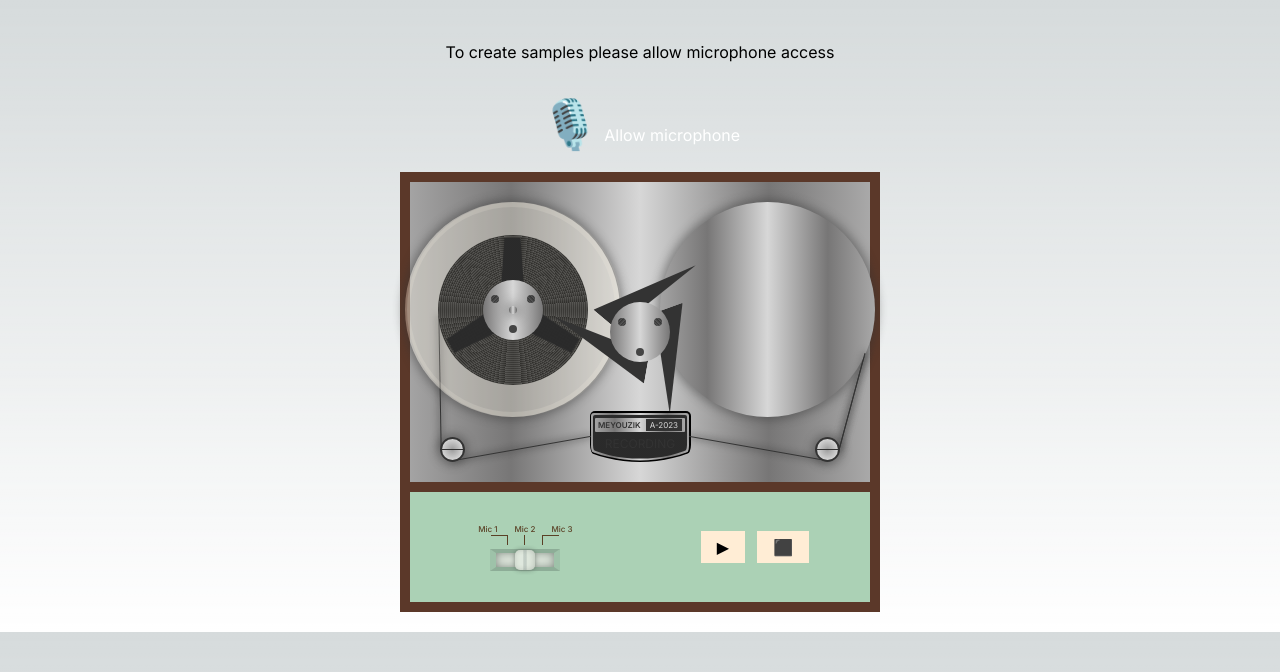
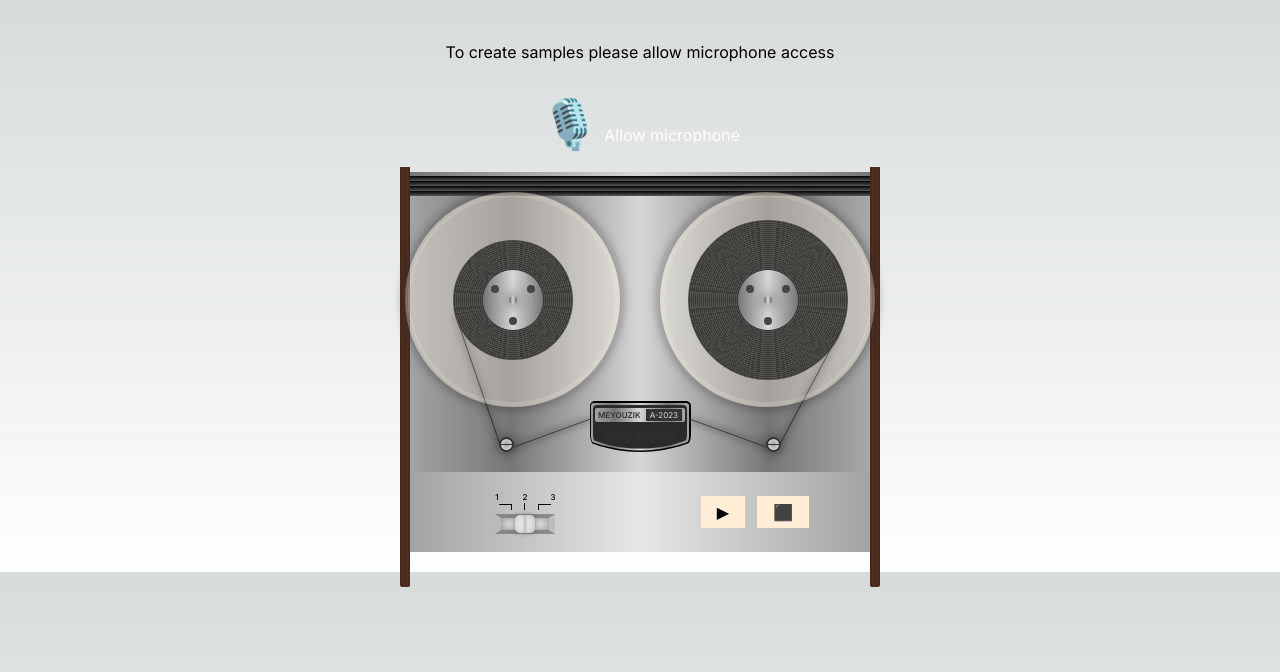
Before and after one commit to jstnlawson/meyouzik, a Next.js app: page / in a window 1280 px wide. Shown: the top 672 px of the page. Built offline with nearby package versions, Linux system fonts and the light colour scheme.

Commit message:
added new button panel

```diff
--- a/src/app/components/InputUi/InputUi.css
+++ b/src/app/components/InputUi/InputUi.css
@@ -1,18 +1,17 @@
 .input-ui__container {
-    border-left: 10px solid #5b3829;
-    border-right: 10px solid #5b3829;
-    border-bottom: 10px solid #5b3829;
+    background-image: linear-gradient(to right, #a2a2a2 0%, #e7e7e7 50%, #a2a2a2 100%); ;
+
 }
 
 .slider {
     -webkit-appearance: none;
-    width: 70px;
-    height: 22px;
+    width: 60px;
+    height: 20px;
     /* border-radius: 5px;   */
-    border-top: 4px solid #819e8a;
-    border-bottom: 4px solid #819e8a;
-    border-left: 6px solid #99bca4;
-    border-right: 6px solid #99bca4;
+    border-top: 4px solid rgba(0, 0, 0, 0.517);
+    border-bottom: 4px solid rgba(0, 0, 0, 0.517);
+    border-left: 6px solid rgba(0, 0, 0, 0.201);
+    border-right: 6px solid rgba(0, 0, 0, 0.201);
     background: #e9e6e3;
     outline: none;
     opacity: 0.7;
@@ -27,7 +26,7 @@
     -webkit-appearance: none;
     appearance: none;
     width: 20px;
-    height: 20px;
+    height: 18px;
     border-radius: 5px;
     /* background: #b3b3b3; */
     cursor: grab;
@@ -49,46 +48,46 @@
     /* align-items: end; */
     /* border: 1px solid #354237; */
     height: fit-content;
-    width: 37px;
+    width: 28px;
     text-align: center;
     font-size: .5rem;
     font-weight: 500;
-    color: #5a4025;
+    color: black;
 }
 
 .bracket-div__container { align-items: end; }
 
-.bracket-div__container div { width: 17px;}
+.bracket-div__container div { width: 13px;}
 
 .bracket-div__one {
-    height: 10px;
+    height: 6px;
 
-    border-top: 1px solid #5a4025;
-    border-right: 1px solid #5a4025;
+    border-top: 1px solid black;
+    border-right: 1px solid black;
     border-bottom: none;
     border-left: none;
 }
 
 .bracket-div__two {
-    height: 10px;
-    width: 21px;
+    height: 7px;
+    /* width: 22px; */
     border-top: none;
-    border-right: 0.5px solid #5a4025;
+    border-right: 0.5px solid black;
     border-bottom: none;
     border-left: none;
 }
 
 .bracket-div__three {
-    height: 10px;
-    width:19px;
+    height: 7px;
+    /* width:17px; */
     border: none;
 }
 
 .bracket-div__four {
-    height: 10px;
+    height: 6px;
 
-    border-top: 1px solid #5a4025;
+    border-top: 1px solid black;
     border-right: none;
     border-bottom: none;
-    border-left: 1px solid #5a4025;
+    border-left: 1px solid black;
 }
--- a/src/app/components/InputUi/InputUi.jsx
+++ b/src/app/components/InputUi/InputUi.jsx
@@ -29,11 +29,11 @@ const InputUi = () => {
 
     return (
         <div className='flex input-ui__container'>
-        <div className='bg-[#abd1b5] flex flex-col justify-center items-center px-4 py-1 w-[230px] h-[110px]'>
+        <div className='flex flex-col justify-center items-center px-4 py-1 w-[230px] h-[80px]'>
             <div className='flex input-label__container'>
-                <div className='input-label__one'>Mic 1</div>
-                <div className='input-label__two'>Mic 2</div>
-                <div className='input-label__three'>Mic 3</div>
+                <div className='input-label__one'>1</div>
+                <div className='input-label__two'>2</div>
+                <div className='input-label__three'>3</div>
             </div>
             <div className='mb-1 flex justify-bottom bracket-div__container'>
                 <div className='bracket-div__one'></div>
@@ -51,7 +51,7 @@ const InputUi = () => {
             />
             {/* <p>Position: {position}</p> */}
         </div>
-        <div className='flex justify-center items-center w-[230px] h-[110px] bg-[#abd1b5] gap-3'>
+        <div className='flex justify-center items-center w-[230px] h-[80px] gap-3'>
             <button className='text-black px-4 py-1 bg-orange-100'>▶</button>
             <button className='text-black px-4 py-1 bg-orange-100'>⬛️</button>
         </div>
--- a/src/app/components/RecordingUi/RecordingUi.css
+++ b/src/app/components/RecordingUi/RecordingUi.css
@@ -7,9 +7,8 @@
 .tape-player {
     background-color: #d7d7d7;
     background-image: linear-gradient(to right, #d7d7d7 -25%, #777676 22%, #d7d7d7 50%, #777676 78%, #d7d7d7 120%);
-    width: 480px;
-    height: 320px;
-    border: 10px solid #5b3829;
+    width: 460px;
+    height: 300px;
     position: relative;
     transition: ease all 0.1s;
     cursor: pointer;
@@ -17,6 +16,35 @@
     z-index: 0;
 }
 
+.tape-player:before, .tape-player:after {
+    content: '';
+    position: absolute;
+    top: -5px;
+    bottom: 0;
+    width: 10px;
+    height: 420px;
+    border-radius: 0 0 2px 2px;
+    background: repeating-linear-gradient(to right, rgb(85, 49, 36) 0px, rgb(65, 36, 24) 1px, rgb(75, 42, 30) 2px, rgb(82, 42, 29) 3px, rgb(74, 47, 38) 4px);
+    z-index: -5;
+}
+
+.tape-player:before { left: -10px ;}
+
+.tape-player:after { right: -10px; }
+
+.top {
+    width: 100%;
+    height: 4px;
+    background-image: linear-gradient(to right, #777676 0%, #d7d7d7 50%, #777676 100%); ;
+}
+
+.vents {
+    width: 100%;
+    height: 20px;
+    background-color: #333;
+    background: repeating-linear-gradient(to bottom,
+            #000000 0px, #595858 5px);
+}
 
 /*----------------------------------------------------------------------------------
     Tape Reader
@@ -69,7 +97,7 @@
     flex-direction: column;
     height: 44px;
     width: 94px;
-    border-radius: 2px;
+    border-radius: 4px;
     background-color: #333;
     background: repeating-linear-gradient(to bottom,
             #333 1px, #222 2px);
@@ -92,7 +120,7 @@
     padding: 1px 0;
     font-size: 8px;
     text-transform: capitalize;
-    border-radius: 1px;
+    border-radius: 2px;
     background: linear-gradient(to right, #d7d7d7 -25%, #777676 22%, #d7d7d7 50%, #777676 78%, #d7d7d7 120%);
 }
 
@@ -114,18 +142,39 @@
     color: #333;
 }
 
+.glow-red__text {
+    color: red;
+    text-shadow: 0 0 5px red;
+    transition: ease all 0.3s;
+}
+
+.glow-red {
+    color: red;
+    box-shadow: 0 0 10px red;
+}
+
+.tape-reader__display {
+    color: #333;
+}
+
+.tape-player.playing .tape-reader__display {
+    color: red;
+    background-color: #333;
+    text-shadow: 0 0 5px red;
+    transition: all 0.3s cubic-bezier(0.8, 1, 0.3, 0);
+}
+
 /*----------------------------------------------------------------------------------
     Small Reels
 ----------------------------------------------------------------------------------*/
 
-.tape-player .small-reel {
-    width: 25px;
-    height: 25px;
+.small-reel, .small-reel__two {
+    width: 15px;
+    height: 15px;
     background: white;
     background: radial-gradient(circle at 50%, #9a9a9a 0%, #acacac 20%, #bcbcbc 40%, #cccccc 60%, #dcdcdc 80%, #ececec 100%);
     position: absolute;
     bottom: 20px;
-    left: 30px;
     border-radius: 50%;
     box-shadow: 0 0 10px 3px #33333370;
     animation: rotating 2s linear infinite;
@@ -133,24 +182,13 @@
     border: 2px solid transparent;
 }
 
-.tape-player .small-reel__two {
-    width: 25px;
-    height: 25px;
-    background: white;
-    background: radial-gradient(circle at 50%, #9a9a9a 0%, #acacac 20%, #bcbcbc 40%, #cccccc 60%, #dcdcdc 80%, #ececec 100%);
-    position: absolute;
-    bottom: 20px;
-    right: 30px;
-    border-radius: 50%;
-    box-shadow: 0 0 10px 3px #33333370;
-    animation: rotating 2s linear infinite;
-    animation-play-state: paused;
-    border: 2px solid transparent;
-}
+.small-reel { left: 89px; }
+
+.small-reel__two { right: 89px; }
 
 .tape-player .circle {
     position: absolute;
-    width: 25px;
+    width: 15px;
     height: 1px;
     background: #333;
     left: calc(-2px);
@@ -162,46 +200,47 @@
 ----------------------------------------------------------------------------------*/
 
 
-.tape-player .tape-left,
+.tape-left,
 .tape-left__bottom,
 .tape-right,
 .tape-right__bottom {
     position: absolute;
     background: #333;
     box-shadow: 0 0 7px 1px #3333339b;
-}
-
-.tape-player .tape-left {
-    bottom: 100px;
-    left: -36px;
-    width: 132px;
-    height: 1px;
-    transform: rotateZ(89deg);
     z-index: 0;
 }
 
+.tape-left {
+    bottom: 91px;
+    left: -1px;
+    width: 138px;
+    height: 1px;
+    transform: rotateZ(71deg);
+}
+
 .tape-left__bottom {
-    bottom: 33px;
-    left: 42px;
-    width: 140px;
+    bottom: 37px;
+    left: 93px;
+    width: 90px;
     height: 1px;
-    transform: rotateZ(170deg);
+    transform: rotateZ(160deg);
 }
 
 .tape-right {
     bottom: 80px;
-    right: -32px;
-    width: 100px;
+    right: -3px;
+    width: 130px;
     height: 1px;
-    transform: rotateZ(105deg);
+    transform: rotateZ(118deg);
+    z-index: 0;
 }
 
 .tape-right__bottom {
-    bottom: 33px;
-    right: 42px;
-    width: 140px;
+    bottom: 37px;
+    right: 93px;
+    width: 90px;
     height: 1px;
-    transform: rotateZ(190deg);
+    transform: rotateZ(200deg);
 }
 
 /*----------------------------------------------------------------------------------
@@ -209,22 +248,25 @@
 ----------------------------------------------------------------------------------*/
 
 
-.tape-player .big-reel__container--left {
+.big-reel__container--left , .big-reel__container--right {
     position: absolute;
     border-radius: 50%;
-    left: -5px;
-    top: 20px;
     height: 215px;
     width: 215px;
+    top: 20px;
     animation: rotating 2s linear infinite;
     animation-play-state: paused;
 }
 
-.tape-player .big-reel {
+.big-reel__container--left { left: -5px; }
+
+.big-reel__container--right { right: -5px; }
+
+.big-reel, .big-reel__two {
     border-radius: 50%;
     border: 5px solid rgba(253, 248, 232, 0.15);
-    height: 215px;
-    width: 215px;
+    height: 100%;
+    width: 100%;
     background-color: rgba(253, 248, 232, 0.19);
     position: inherit;
     box-shadow: 0 0 10px 3px #33333370;
@@ -233,41 +275,40 @@
     z-index: 3;
 }
 
-.tape-player .big-reel__back-plate--left {
+.big-reel__back-plate--left, .big-reel__back-plate--right {
     border-radius: 50%;
     height: 215px;
     width: 215px;
     background-color: rgba(253, 248, 232, 0.19);
     position: absolute;
-    left: -3px;
     top: 20px;
     z-index: 0;
 }
 
-.tape-player .tape-role__left {
+.big-reel__back-plate--left { left: -2px; }
+
+.big-reel__back-plate--right { right: -2px; }
+
+.tape-role__left, .tape-role__right {
     border-radius: 50%;
-    top: calc(50% - 75px);
-    left: calc(50% - 75px);
-    height: 150px;
-    width: 150px;
     position: inherit;
     background: repeating-radial-gradient(circle at 50%, black 0px, #333 2px);
     z-index: 0;
 }
 
-.tape-player .big-reel__two {
-    border-radius: 50%;
-    height: 215px;
-    width: 215px;
-    background-color: white;
-    background-image: linear-gradient(to right, #d7d7d7 -25%, #777676 22%, #d7d7d7 50%, #777676 78%, #d7d7d7 120%);
-    position: absolute;
-    right: -5px;
-    top: 20px;
-    box-shadow: 0 0 10px 3px #33333370;
-    animation: rotating 2s linear infinite;
-    animation-play-state: paused;
-}
+.tape-role__left {
+    top: calc(50% - 60px);
+    left: calc(50% - 60px);
+    height: 120px;
+    width: 120px;
+ }
+
+.tape-role__right {
+    top: calc(50% - 80px);
+    left: calc(50% - 80px);
+    height: 160px;
+    width: 160px;
+ }
 
 .tape-player.has-tape>.small-reel,
 .tape-player.has-tape>.small-reel__two {
@@ -300,7 +341,7 @@
     height: 20px;
 } */
 
-.tape-player .hole {
+/* .hole, .hole__two {
     position: inherit;
     top: calc(50% - 35px);
     left: calc(50% - 20px);
@@ -310,20 +351,12 @@
     background: repeating-linear-gradient(to bottom,
             #333 1px, #222 2px);
     -webkit-clip-path: polygon(30% 0%, 70% 0%, 82% 100%, 18% 100%);
-    transform: translateY(-37px);
     z-index: 3;
-}
+} */
 
-.tape-player .hole__two {
-    position: absolute;
-    top: calc(50% - 50px);
-    left: calc(50% - 50px);
-    height: 100px;
-    width: 100px;
-    background: #333;
-    -webkit-clip-path: polygon(50% 0%, 0% 100%, 0% 100%, 30% 100%);
-    transform: rotateZ(40deg) translateY(-37px);
-}
+/* .hole { transform: rotateZ(0deg) translateY(-37px); }
+
+.hole__two { transform: rotateZ(40deg) translateY(-37px); }
 
 .tape-player .hole.two {
     transform: rotateZ(120deg) translateY(-37px);
@@ -339,7 +372,7 @@
 
 .tape-player .hole__two.three {
     transform: rotateZ(280deg) translateY(-37px);
-}
+} */
 
 .tape-player .middle-hole {
     width: 60px;
@@ -359,7 +392,6 @@
 .middle-hole div {
     position: absolute;
     border-radius: 50%;
-    /* background-color: #333; */
     height: 8px;
     width: 8px;
     z-index: 5;
@@ -380,7 +412,7 @@
 }
 
 .little-middle--three {
-    top: calc(83% - 4px);
+    top: calc(86% - 4px);
     left: calc(50% - 4px);
     background: repeating-linear-gradient(to bottom,
             #333 1px, #565656 2px);
@@ -395,7 +427,16 @@
     width: 215px;
 }
 
-.tape-player .mounting-pin__left {
+.mounting-pin__container-right {
+    position: absolute;
+    border-radius: 50%;
+    right: -5px;
+    top: 20px;
+    height: 215px;
+    width: 215px;
+}
+
+.mounting-pin__left, .mounting-pin__right {
     position: inherit;
     border-radius: 50%;
     top: calc(50% - 4px);
@@ -417,17 +458,7 @@
     }
 }
 
-@keyframes counter-rotating {
-    from {
-        transform: rotate(360deg);
-    }
-
-    to {
-        transform: rotate(0deg);
-    }
-}
-
-.tape-player .signature {
+/* .tape-player .signature {
     top: 20px;
     left: 25px;
     position: absolute;
@@ -436,27 +467,28 @@
     width: 100px;
     font-family: 'Parisienne', cursive;
     color: black;
-}
+} */
 
 .tape-player.playing>.small-reel,
 .tape-player.playing>.small-reel__two,
 .tape-player.playing>.big-reel,
 .tape-player.playing>.big-reel__two,
-.tape-player.playing>.big-reel__container--left {
+.tape-player.playing>.big-reel__container--left,
+.tape-player.playing>.big-reel__container--right {
     animation-play-state: running;
 }
 
-.tape-player.playing>.tape-left {
+/* .tape-player.playing>.tape-left {
     animation-play-state: paused;
-}
+} */
 
 
 
-.tape-player.playing>.buttons>.left {
+/* .tape-player.playing>.buttons>.left {
     height: 5px;
-}
+} */
 
-.vu-meter {
+/* .vu-meter {
     background: white;
     width: 60px;
     height: 38px;
@@ -465,9 +497,9 @@
     position: absolute;
     border-radius: 3px;
     box-shadow: 0 0 4px inset;
-}
+} */
 
-.color-bar {
+/* .color-bar {
     width: 50px;
     left: 5px;
     top: 20px;
@@ -484,9 +516,9 @@
     background: white;
     width: 55px;
     height: 0px;
-}
+} */
 
-.tape-top {
+/* .tape-top {
     position: absolute;
     top: 60px;
     left: 34px;
@@ -496,7 +528,7 @@
     transform: rotateZ(-2deg);
     z-index: 2;
     display: none;
-}
+} */
 
 
 /* .tape-player.has-tape>.small-reel,
@@ -509,30 +541,8 @@
 
 
 
-.tape-player.has-tape>.tape-top,
-.tape-player.has-tape>.tape-right,
+
+/* .tape-player.has-tape>.tape-right,
 .tape-player.has-tape>.tape-left {
     display: inherit;
-}
-
-.glow-red__text {
-    color: red;
-    text-shadow: 0 0 5px red;
-    transition: ease all 0.3s;
-}
-
-.glow-red {
-    color: red;
-    box-shadow: 0 0 10px red;
-}
-
-.tape-reader__display {
-    color: #333;
-}
-
-.tape-player.playing .tape-reader__display {
-    color: red;
-    background-color: #333;
-    text-shadow: 0 0 5px red;
-    transition: all 0.3s cubic-bezier(0.8, 1, 0.3, 0);
-}
+} */
--- a/src/app/components/RecordingUi/RecordingUi.jsx
+++ b/src/app/components/RecordingUi/RecordingUi.jsx
@@ -1,5 +1,7 @@
 import React, { useState } from "react";
 import "./RecordingUi.css";
+import InputUi from "../InputUi/InputUi.jsx";
+import { Input } from "postcss";
 
 export default function RecordingUi() {
   const [isSpinning, setIsSpinning] = useState(false);
@@ -10,12 +12,12 @@ export default function RecordingUi() {
   }
 
   return (
+    <div className="reeltoreel__container">
     <div className={playerClass} onClick={togglePlaying}>
-      {/* <div className="buttons">
-          <div className="left"></div>
-          <div className="middle"></div>
-          <div className="right"></div>
-        </div> */}
+      <div className="top"></div>
+      <div className="vents"></div>
+
+
       <div className="small-reel">
         <div className="middle circle"></div>
       </div>
@@ -43,9 +45,8 @@ export default function RecordingUi() {
 
       <div className="big-reel__back-plate--right"></div>
       <div className="tape-right"></div>
-      <div className="big-reel__container--right"></div>
+      <div className="big-reel__container--right">
         <div className="tape-role__right"></div>
-
         <div className="big-reel__two"></div>
         <div className="hole__two one"></div>
         <div className="hole__two two"></div>
@@ -55,10 +56,10 @@ export default function RecordingUi() {
           <div className="little-middle--two"></div>
           <div className="little-middle--three"></div>
         </div>
+      </div>
       <div className="mounting-pin__container-right">
         <div className="mounting-pin__right"></div>
       </div>
-
 
       <div className="tape-reader__layer-one">
         <div className="tape-reader__layer-two">
@@ -74,10 +75,12 @@ export default function RecordingUi() {
         </div>
       </div>
 
-
       <div className="tape-left__bottom"></div>
-      <div className="tape-right"></div>
       <div className="tape-right__bottom"></div>
+    </div>
+    <div className="button-panel">
+      <InputUi />
+    </div>
     </div>
   );
 }
--- a/src/app/page.js
+++ b/src/app/page.js
@@ -15,7 +15,7 @@ export default function Home() {
           <RecordingBooth />
 
           <RecordingUi />
-          <InputUi />
+          {/* <InputUi /> */}
         </div>
       </div>
     </div>
```
Lines whose indentation alone changed are shown as unchanged.
